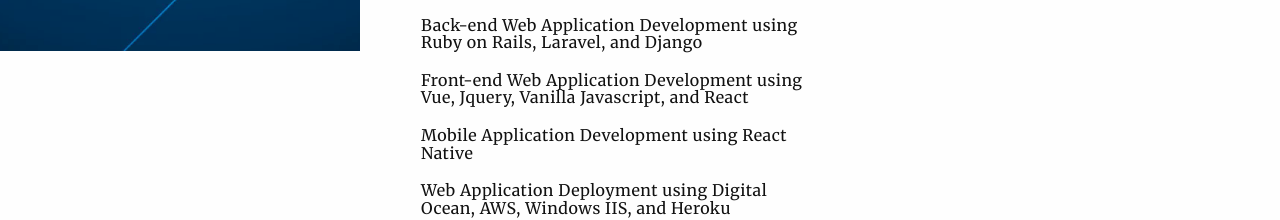
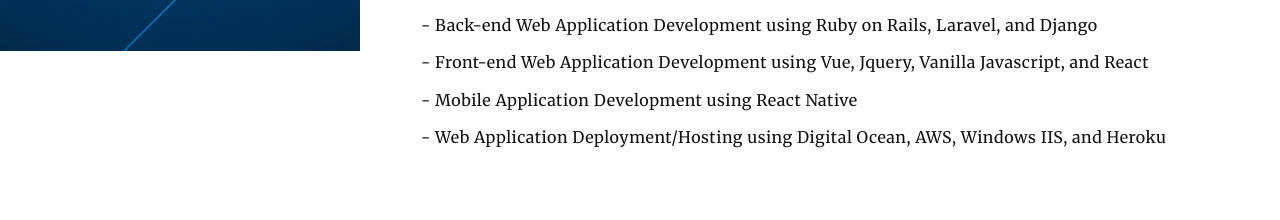
Before and after one commit to Russell-Mstowski/Russell-Mstowski.github.io, a plain HTML site: page index.html in a window 1280 px wide. Shown: the part 749-969 px from the top of the page. Drawn offline with nearby package versions, Linux system fonts and the light colour scheme.

Commit message:
update spacing for skills

```diff
--- a/index.html
+++ b/index.html
@@ -142,19 +142,19 @@
                     </div>
                     <div class="row">
                         <!-- progress-bars left -->
-                        <div class="col-sm-6">
+                        <div class="col-sm-12">
                             <ul>
                                 <li>
-                                    <h6 class="progress-title">Back-end Web Application Development using Ruby on Rails, Laravel, and Django</h6>
+                                    <h6 class="progress-title">- Back-end Web Application Development using Ruby on Rails, Laravel, and Django</h6>
                                 </li>
                                 <li>
-                                    <h6 class="progress-title">Front-end Web Application Development using Vue, Jquery, Vanilla Javascript, and React</h6>
+                                    <h6 class="progress-title">- Front-end Web Application Development using Vue, Jquery, Vanilla Javascript, and React</h6>
                                 </li>
                                 <li>
-                                    <h6 class="progress-title">Mobile Application Development using React Native</h6>
+                                    <h6 class="progress-title">- Mobile Application Development using React Native</h6>
                                 </li>
                                 <li>
-                                    <h6 class="progress-title">Web Application Deployment using Digital Ocean, AWS, Windows IIS, and Heroku</h6>
+                                    <h6 class="progress-title">- Web Application Deployment/Hosting using Digital Ocean, AWS, Windows IIS, and Heroku</h6>
                                 </li>
                             </ul>
                         </div>
```
